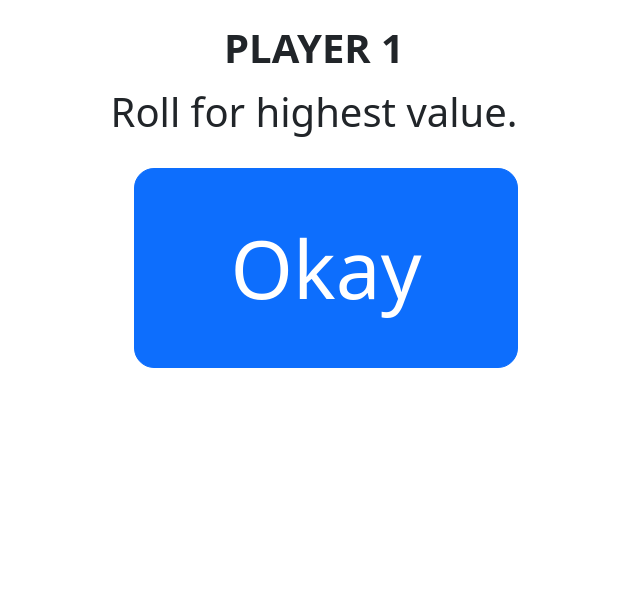
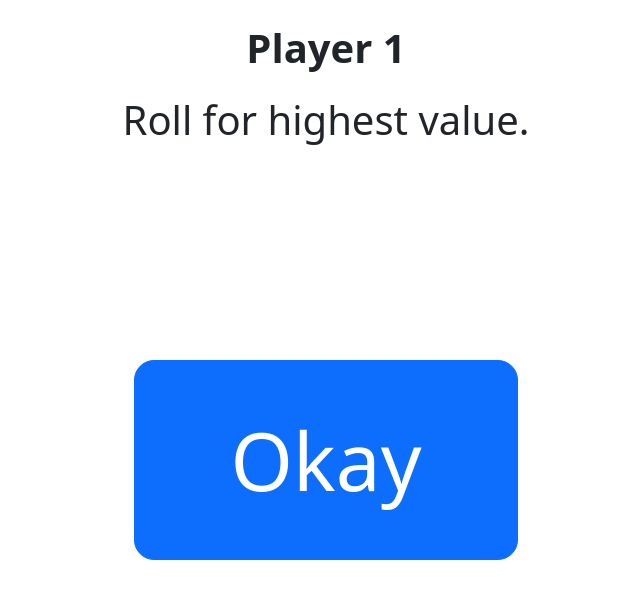
Before and after one commit to caseyjkey/street-dice, a React (Create React App) app: page / in a window 1280 px wide. Both pictures are taken after a click on the button "High". Shown: the top 598 px of the page, without its empty margins (314-954 px from the left). Built offline with nearby package versions, Linux system fonts and the light colour scheme.

Commit message:
working no bets

```diff
--- a/src/App.js
+++ b/src/App.js
@@ -5,6 +5,10 @@ import { Button, Container, Row, Col } from 'reactstrap'
 import ReactDice from 'react-dice-complete'
 import 'react-dice-complete/dist/react-dice-complete.css'
 import { useViewport } from './utils/viewport'
+import { findByLabelText } from '@testing-library/dom'
+import { isAbsolute } from 'path'
+import { auto } from '@popperjs/core'
+import { FLIPPED_ALIAS_KEYS } from '@babel/types'
 
 let player = Math.round(Math.random()+1);
 
@@ -43,21 +47,18 @@ const App = () => {
 
   let rollDone = (value, values) => {
     let rollCount = state.rollCount + 1;
-    console.log("1 rollCount", state, rollCount)
     setState({
       ...state,
       rollCount: rollCount,
       diceTotal: value,
       rolling: false,
     });
-    console.log("2 rollCount", state)
-
 
     let bet = () => {
       setState({
         ...state,
         message: "Shooter (Player " + state.shooter + ") make bet.",
-        stage: "Bet"
+        stage: "Bet",
       })
     }
 
@@ -66,19 +67,20 @@ const App = () => {
         ...state,
         message: "Shooter wins! Take pot, then keep rolling.",
         stage: "The Comeout",
+        rolling: false,
       });
     }
 
     let shooterLoses = () => {
-      setState({...state, message: "Shooter loses! Pass the dice.", rollCount: 0});
+      setState({...state, message: "Shooter loses! Pass the dice.", rollCount: 0, rolling: false, });
 
       // If Player 2 lost, return to Player 1
       if(state.style['float'] === 'right') {
-        setState({...state, style: {...state.style, 'float': 'left'}});
+        setState({...state, style: {...state.style, 'float': 'left'}, rolling: false, });
       }
       // If Shooter loses (Player 1), float the dice to Player 2
       else
-        setState({...state, style: {...state.style, 'float': 'right'}});
+        setState({...state, style: {...state.style, 'float': 'right'}, rolling: false, });
     }
 
     let rollTotal = value;
@@ -131,13 +133,13 @@ const App = () => {
 
       // Point set
       else {
-        setState({...state, message: "Point is " + rollTotal, point: rollTotal, stage: "The Point"})
+        setState({...state, message: "Point is " + rollTotal, point: rollTotal, stage: "The Point", rolling: false,})
       }
     }
 
     // Point set for game
     else {
-      setState({...state, message: "Point is " + state.point});
+      setState({...state, message: "Point is " + state.point, rolling: false, });
       // Shooter wins
       if ( rollTotal === state.point ) {
         shooterWins();
@@ -174,11 +176,13 @@ const App = () => {
   }
 
   const rollButtonStyle = {
+    position: 'absolute',
+    bottom: 0,
     height: '25vh',
     width: width < breakpoint ? '75vw' : '30vw',
     fontSize: '5em',
     borderRadius: '0.25em',
-    margin: width < breakpoint ? "0em 0 1em 0" : "0 0 3em 0",
+    margin: width < breakpoint ? "0em auto 1em auto" : "0 0 3em 0",
   }
 
   let diceOptions = {
@@ -197,38 +201,23 @@ const App = () => {
   console.log(state);
 
   return (
-    <Container className="vh-100">
-      <Row
-        style={{
-          ...state.style,
-          justifyContent: "center",
-        }}
-      >
-        <Col>
-          <Container>
+    <Container className="vh-100 flex-fill d-flex flex-column">
       {state.best[0] === -1 &&
-              <Row>
-                <Row>
-                  <Col align="center" className="mt-4 text-uppercase">
-                    <h1 className="fw-bold">Player {state.player}</h1>
+        <Row align="center">
+          <Col className="col-xs-12 center-block text-center">
+            <h1 className="my-4 fw-bold">Player {state.player}</h1>
+            <h1 className="my-4">{state.message}</h1>
           </Col>
-                </Row>
-                <Row>
-                  <Col align="center" className="mt-2 mb-4">
-                    <h1>{state.message}</h1>
-                  </Col>
-                </Row>
         </Row>
       }
       { state.stage === Stages[0] && !state.shooter && (
-              <Row className="align-items-end" style={{minHeight: "40em"}}>
+        <Row className="h-50 mt-auto">
           <Col align="center">
             <Button
               color="primary"
               size="lg"
               style={{
                 ...highLowButtonStyle,
-                      margin: width < breakpoint ? "-3em 0 0em 0" : "0 0 3em 0"
               }}
               onClick={() => setShooter("High")}
             >
@@ -241,7 +230,6 @@ const App = () => {
               size="lg"
               style={{
                 ...highLowButtonStyle,
-                      margin: width < breakpoint ? "-9em 0 1em 0" : "0 0 3em 0"
               }}
               onClick={() => setShooter("Low")}
             >
@@ -250,20 +238,19 @@ const App = () => {
           </Col>
         </Row>
       )}
-            { state.shooter && (
-              <Row align="center" className="align-items-end" style={{justifyContent: "center"}}>
-                {state.best[0] > -1 &&
-                  <Col className="mt-4">
-                    <h3>{"Player " + (state.player === 1 ? "2" : "1") + " rolled " + state.diceTotal + "."}</h3>
+      {state.diceTotal !== "..." && (
+        <Container className="d-flex justify-content-center">
+          <div className="mt-4 d-flex flex-column text-center">
+            { (state.shooter && state.best[0] > -1) &&
+              <div>
+                {state.stage !== "The Point" &&
                   <h4>
                     {state.shooter + "est"} roll: {state.best[1] + ", by Player " + state.best[0]}
                   </h4>
+                }
                 <h4>Roll Count: {state.rollCount}</h4>
-                  </Col>
+              </div>
             }
-                {state.diceTotal !== "..." && (
-                  <Row className="align-items-center" style={{minHeight: "20em", margin: "-2em 0"}}>
-                    <Col>
             <ReactDice
               {...diceOptions}
               className="dice"
@@ -271,40 +258,24 @@ const App = () => {
               ref={dice => state.reactDice = dice}
               defaultRoll={3}
             />
-                    </Col>
-                  </Row>
-                  )
+            { state.best[0] !== -1 &&
+              <h1>{state.message}</h1>
             }
-                {state.best[0] !== -1 &&
-                  <Row>
-                    <Col align="center" className="" >
-                      <h1 style={{margin: width < breakpoint ? "-2em 0 1.5em 0" : "0 0 0 0"}}>{state.message}</h1>
-                    </Col>
-                  </Row>
-                }
-                <Row
-                  className="align-elf-end"
-                  style={{
-                    minHeight: state.roll ? "25em" : state.diceTotal !== "..." ? "20em" : "45em",
-                  }}
-                >
-                  <Col>
+          </div>
+        </Container>
+      )}
+      {state.shooter &&
+        <Container className="h-100 d-flex justify-content-center">
           <Button
             color="primary"
             style={rollButtonStyle}
-                      className=""
             onClick={state.diceTotal === "..." ? () => setState({...state, diceTotal: "", roll: true }) : rollAll}
             disabled={state.rolling}
           >
             {state.roll ? "Roll" : "Okay"}
           </Button>
-                  </Col>
-                </Row>
-              </Row>
-            )}
         </Container>
-        </Col>
-      </Row>
+      }
     </Container>
   );
 }
```
Lines whose indentation alone changed are shown as unchanged.
